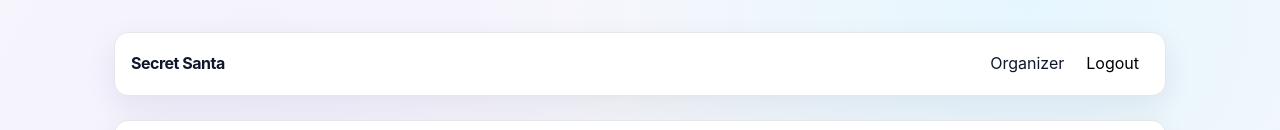
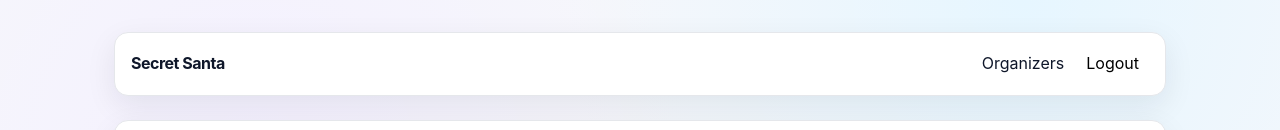
Before and after one commit to keval-kasper/Secret-santa, a React (Vite) app: page /organizer/events/1/manage in a window 1280 px wide. Shown: the top 130 px of the page. Built offline with nearby package versions, Linux system fonts and the light colour scheme; no server answers; sample sign-in values are in the browser's storage.

Commit message:
Final UI improvements and bug fixes

```diff
--- a/src/components/Header.jsx
+++ b/src/components/Header.jsx
@@ -27,7 +27,7 @@ function Header() {
         {user ? (
           <>
             {!isParticipantPage && (
-              <Link to="/organizer/dashboard">Organizer</Link>
+              <Link to="/organizer/dashboard">Organizers</Link>
             )}
             <button className="link-button" onClick={handleLogout}>
               Logout
```
